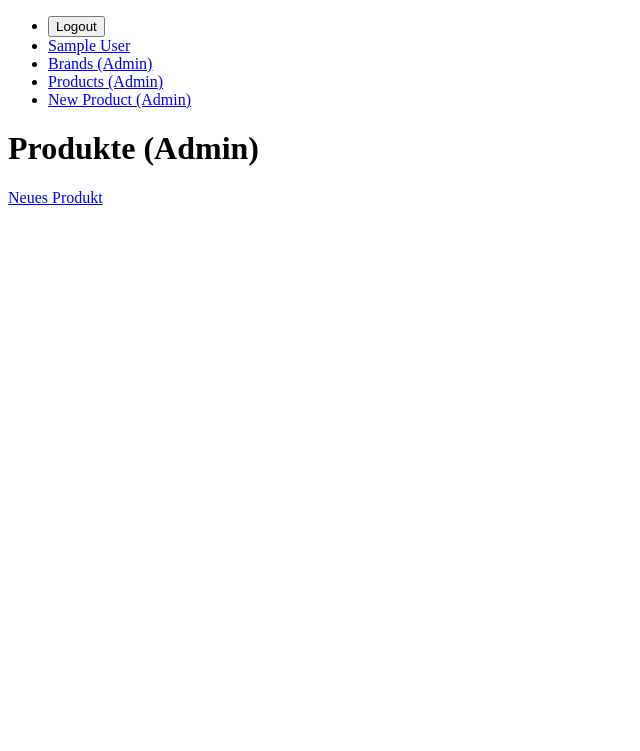
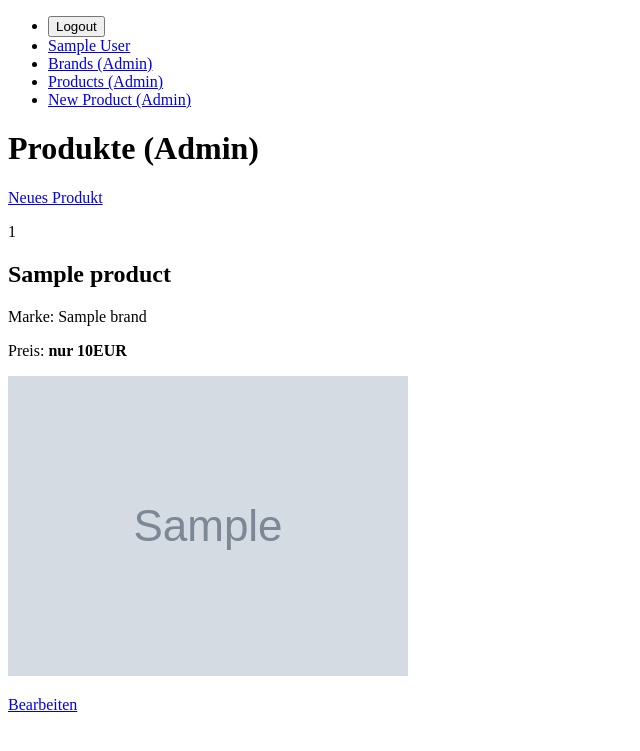
Before and after one commit to tfdev42/web-projects, a PHP site: page /admin_product.php in a window 1280 px wide. Shown: the top 751 px of the page, without its empty margins (0-640 px from the left). Run offline with PHP 8.4, Linux system fonts and the light colour scheme; the visitor is signed in with stand-in values (Sample User, id 1); tables that the repository leaves empty hold one stand-in row (values such as "Sample post"); grey boxes marked "Sample" are stand-in pictures.

Commit message:
Produkte darstellen / laden

```diff
--- a/14_ecommerce/admin_product.php
+++ b/14_ecommerce/admin_product.php
@@ -19,6 +19,29 @@
 
         <?php
             // Lade alle Produkte
+            $products = $dba -> getProducts();
+
+            echo count($products);
+
+            foreach($products as $p){
+                echo '<div lass="product">';
+                echo '<h2>' . $p->name .'</h2>';
+                // Hersteller laden
+                $brand = $dba -> getBrandById($p->brand_id);
+                echo '<p>Marke: ' . $brand -> name . '</p>';
+                echo '<p>Preis: <strong>nur ' . $p -> price . 'EUR</strong></p>';
+
+
+                echo '<img src="' . $p -> picture . '"class="product-img">';
+
+                // Link zum bearbeiten
+                echo '<p>
+                <a href="admin_edit_product.php?id=' . $p -> id . '">Bearbeiten</a>
+                </p>';
+
+                echo '</div>';
+            }
+
         ?>
     </main>
 </body>
--- a/14_ecommerce/db/dbaccess.inc.php
+++ b/14_ecommerce/db/dbaccess.inc.php
@@ -254,7 +254,7 @@ class DbAccess
                                     string $name, string $description, string $picture,
                                     float $price, int $stock, bool $is_removed) : int {
                                         $ps = $this->conn->prepare('
-                                        INSERT INTO poduct
+                                        INSERT INTO product
                                         (sku, brand_id, category_id, name,
                                         description, picture, price, stock, is_removed)
                                         VALUES
@@ -271,6 +271,7 @@ class DbAccess
                                         $ps->bindValue('price', $price);
                                         $ps->bindValue('stock', $stock);
                                         $ps->bindValue('is_removed', $is_removed, PDO::PARAM_BOOL);
+                                        $ps->execute();
                                         return $this->conn->lastInsertId();
     }
 
```
Also changed, not shown: 14_ecommerce/uploads/1695666269_30981.jpg (added), 14_ecommerce/uploads/1695666497_13153.jpg (added), 14_ecommerce/uploads/1695666600_72772.jpg (added), 14_ecommerce/uploads/1695666674_88181.jpg (added), 14_ecommerce/uploads/1695666716_40414.jpg (added), 14_ecommerce/uploads/1695666772_52974.jpg (added).
